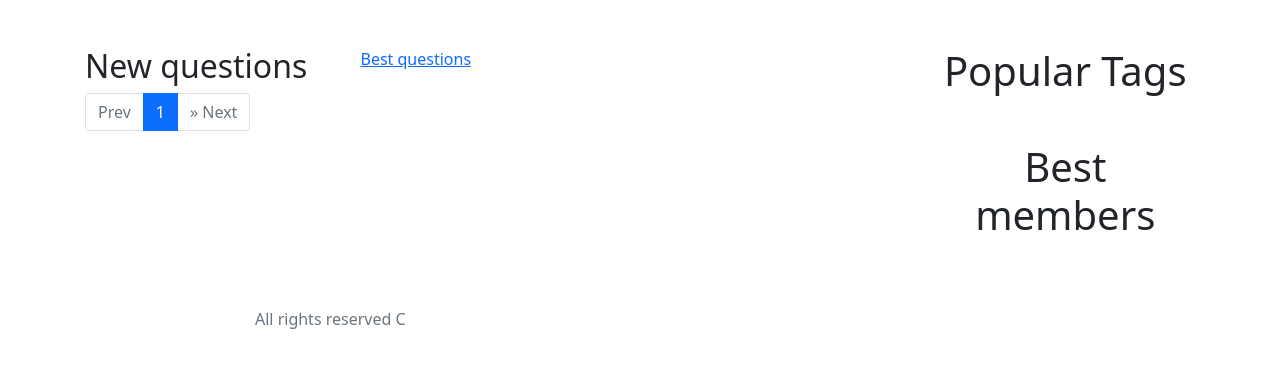
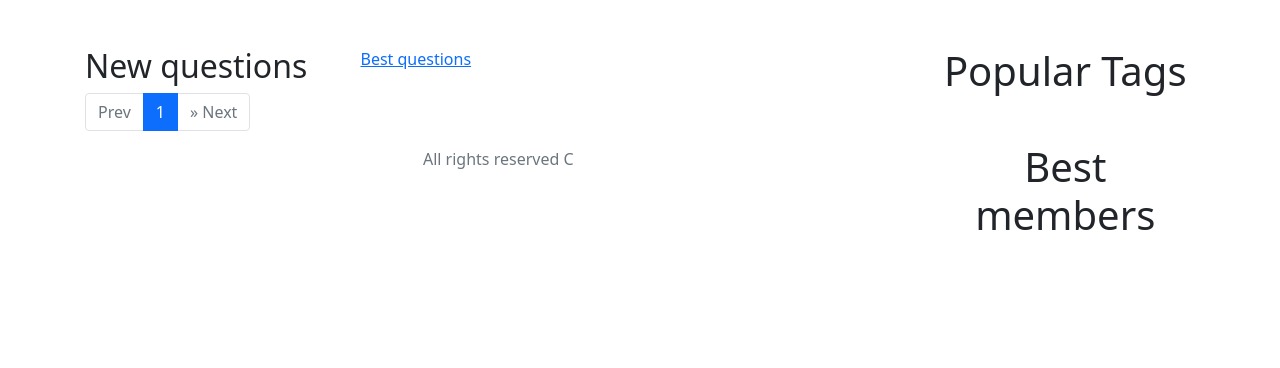
Before and after one commit to Andeo1812/Askme, a Django app: page / in a window 1280 px wide. Shown: the part 61-429 px from the top of the page. Run offline with Django 4.2, Linux system fonts and the light colour scheme; data that the repository does not hold is empty; some libraries are stand-ins or nearby versions.

```diff
--- a/templates/include/base.html
+++ b/templates/include/base.html
@@ -27,6 +27,9 @@
             <div class="col-md-9 col-lg-9">
                 {% block content %}
                 {% endblock content %}
+                <div class="container text-center">
+                    <span class="text-muted">{% block footer %} All rights reserved С{% endblock footer %}</span>
+                </div>
             </div>
 
             <div class="col-md-3 col-lg-3">
@@ -37,10 +40,6 @@
             </div>
         </div>
     </div>
-
-        <div class="container login">
-    <span class="text-muted">{% block footer %} All rights reserved С{% endblock footer %}</span>
-  </div>
 </main>
 
 <script src="{% static "js/bootstrap.bundle.min.js" %}"></script>
```
